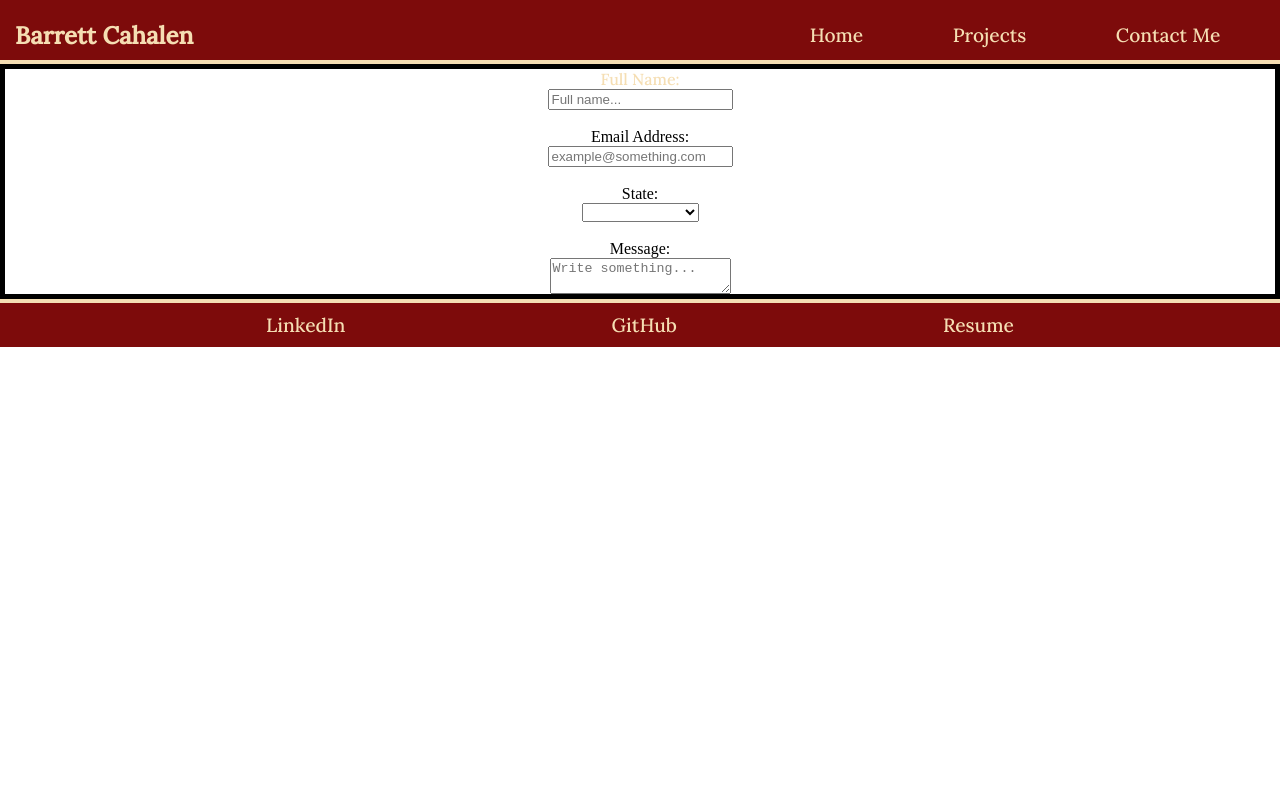
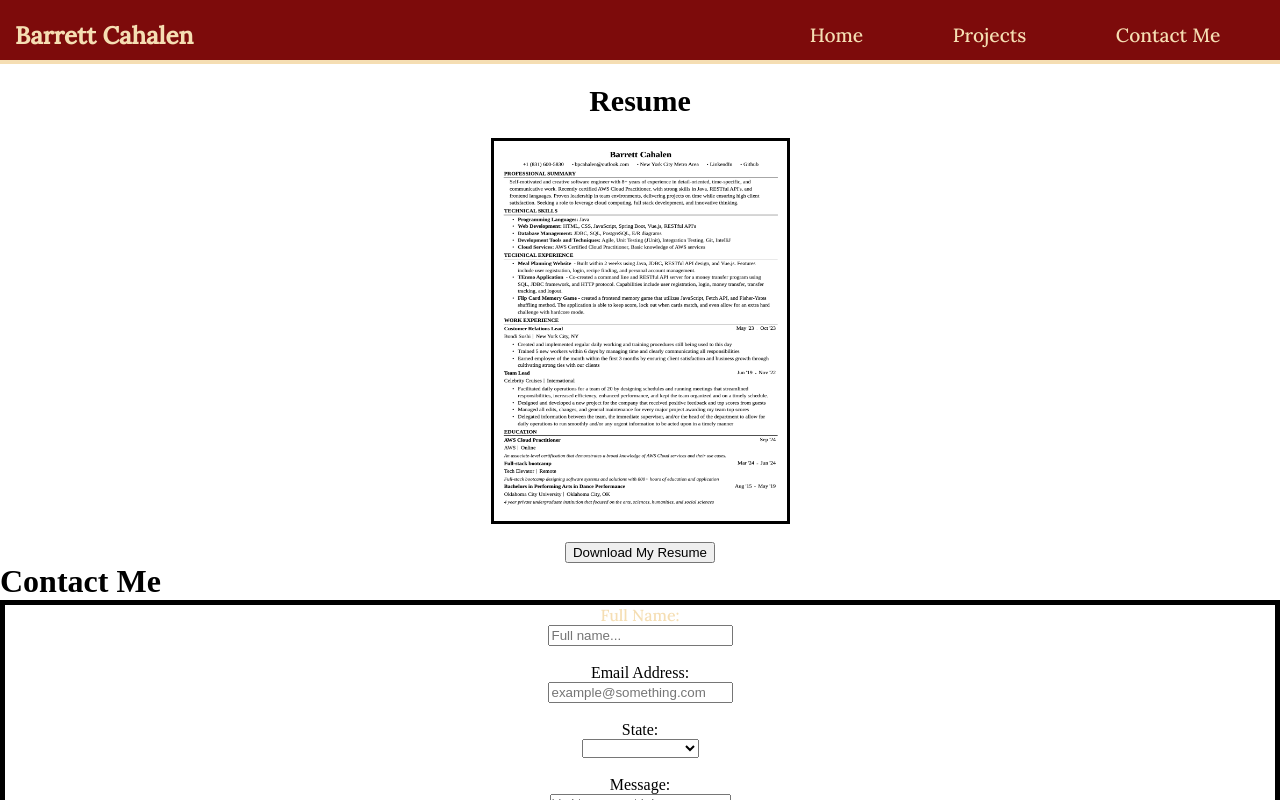
Before and after one commit to bpcahalen/Portfolio, a Vue app: page /contactme in a window 1280 px wide. Both pictures are taken after a click on the button "Enter". Built offline with nearby package versions, Linux system fonts and the light colour scheme.

Commit message:
figured out downloading pdf

```diff
--- a/package.json
+++ b/package.json
@@ -14,7 +14,9 @@
     "@fortawesome/free-regular-svg-icons": "^6.6.0",
     "@fortawesome/free-solid-svg-icons": "^6.6.0",
     "@fortawesome/vue-fontawesome": "^3.0.0-5",
+    "html2pdf.js": "^0.9.0",
     "vue": "^3.4.29",
+    "vue-html2pdf": "^1.8.0",
     "vue-pdf": "^4.3.0",
     "vue-router": "^4.3.3"
   },
--- a/src/views/ContactView.vue
+++ b/src/views/ContactView.vue
@@ -1,8 +1,18 @@
 <template>
     <div class="contactPage">
-       <div class="downloads"></div>
+       <div class="downloads">
+        <div class="resume">
+            <h2 class="resTitle">Resume</h2>
+            <img src="../documents/Barrett_Cahalen_Resume.png" class='resAdjust'/><br>
+            <img src="../documents/Barrett_Cahalen_Resume.png" id="resume" hidden></img>
+            <button @click="exportToPdf">Download My Resume</button>
+        </div>
+        <div class="certificates">
 
-        <h1></h1>
+        </div>
+       </div>
+
+        <h1>Contact Me</h1>
         <form class="form">
             <label for="fullName" class="name">Full Name: </label>
             <input type="text" name="fullName" placeholder="Full name..."><br>
@@ -73,7 +83,17 @@
 </template>
 
 <script>
+import html2pdf from 'html2pdf.js';
 
+export default{
+    methods:{
+        exportToPdf(){
+            html2pdf(document.getElementById('resume'), {
+                filename: "Barrett Cahalen Resume.pdf"
+            })
+        }
+    }
+}
 </script>
 
 <style>
@@ -84,4 +104,33 @@
     flex-direction: column;
     align-items: center;
 }
+
+.downloads{
+    display: flex;
+    justify-content: center;
+    align-items: center;
+}
+
+.resume{
+    display: flex;
+    justify-content: center;
+    align-items: center;
+    flex-direction: column;
+}
+
+.resTitle{
+    font-size: 30px;
+    margin: 20px 0 20px 0;
+}
+
+#resume{
+    height: 295mm;
+    width: 210mm;
+}
+
+.resAdjust{
+    height: 380px;
+    width: 293px;
+    border: black solid 3px;
+}
 </style>
```
Also changed, not shown: src/documents/Barrett_Cahalen_Resume.png (added), 1 other file (tests, documents, lock files or other folders).
